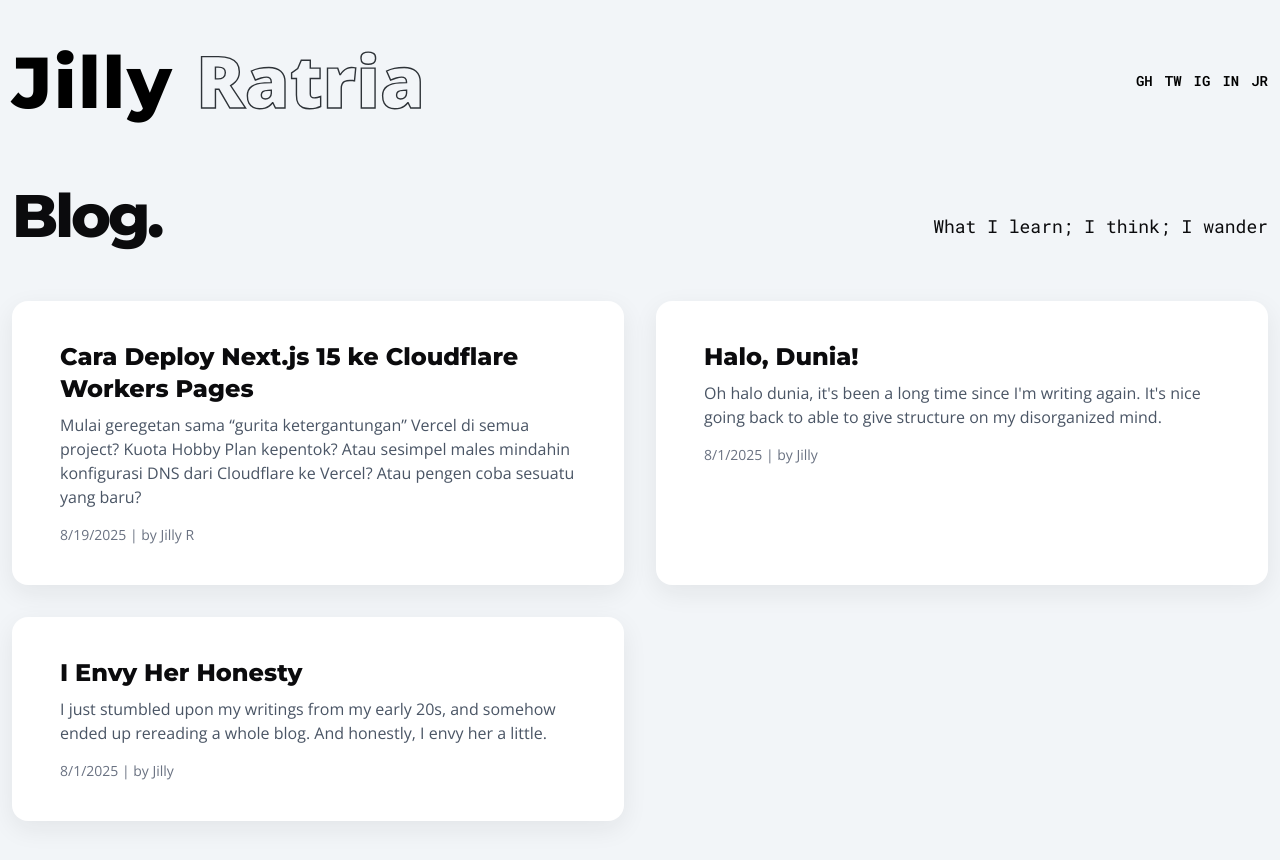
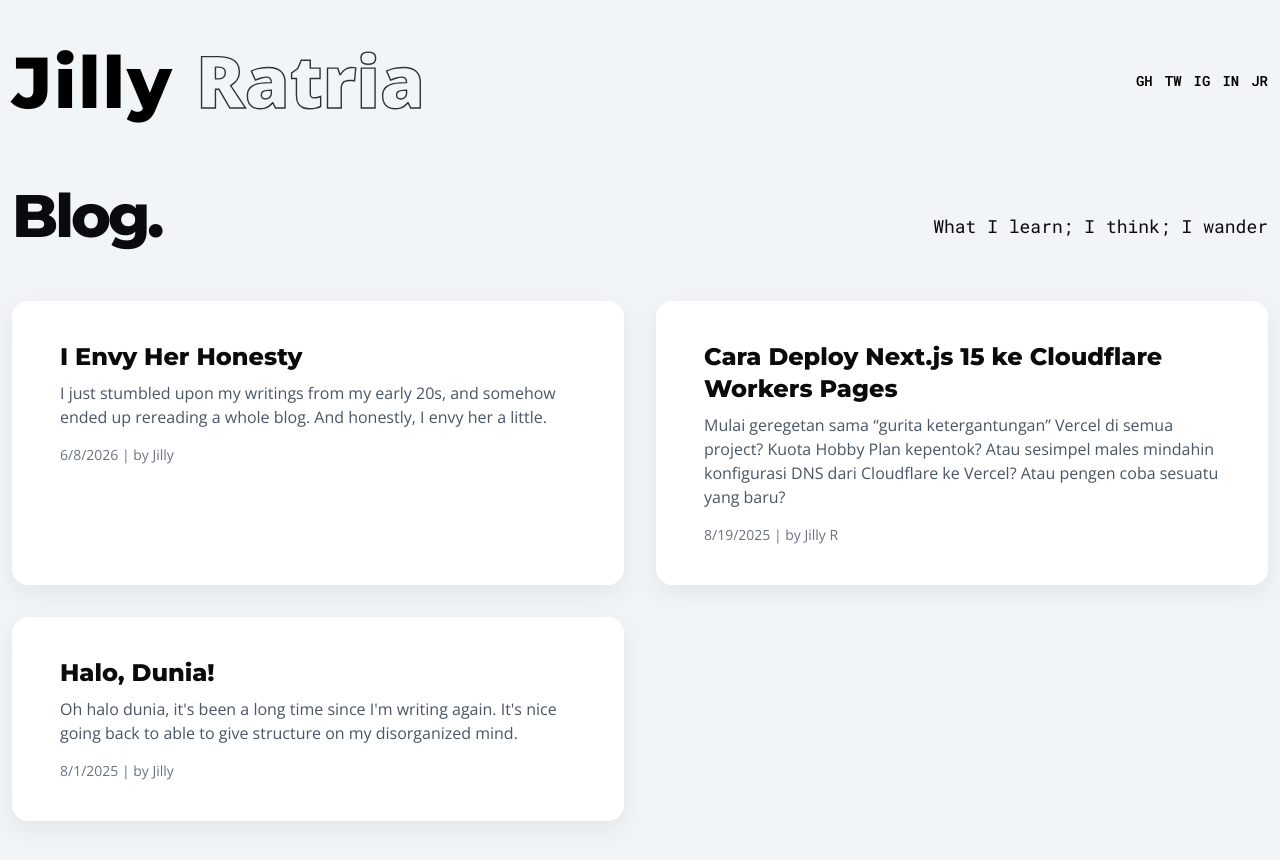
Before and after one commit to jillyratria/jilly-web, a Next.js app: page /blog in a window 1280 px wide. Shown: the top 860 px of the page. Built offline with nearby package versions, Linux system fonts and the light colour scheme.

Commit message:
feat:generated

```diff
--- a/src/generated/posts.data.ts
+++ b/src/generated/posts.data.ts
@@ -1,5 +1,13 @@
 // AUTO-GENERATED by scripts/generate-posts.mjs — do not edit.
 export const posts = [
+  {
+    "title": "I Envy Her Honesty",
+    "excerpt": "I just stumbled upon my writings from my early 20s, and somehow ended up rereading a whole blog. And honestly, I envy her a little.",
+    "date": "2026-06-08T05:35:14.322Z",
+    "author": "Jilly",
+    "slug": "i-envy-her-honesty",
+    "content": "\nI just stumbled upon my writings from my early 20s, and somehow ended up rereading a whole blog.\n\nAnd honestly, I envy her a little.\n\nNot because her life was better. It wasn’t necessarily easier. She was angry, sad, bitter, confused, dramatic, and sometimes joking about things that probably hurt more than she admitted.\n\nBut she was honest.\n\nShe wrote what she felt. She wrote what she saw. She didn’t always try to make herself look graceful, mature, or “fine.” She allowed herself to be messy in her writing.\n\nAnd I’m grateful I used to be that kind of person.\n\nNow I think I’m more closed. More careful. More afraid of being judged. Somewhere along the way, I learned to look okay. To look like I don’t have problems. To not let too much of myself spill out.\n\nI wonder when I started being this way.\n\nDon’t get me wrong, I’m happy. I’m content with my life. I like remembering that time of my life, but I don’t want to go back.\n\nStill, I do miss that version of me.\n\nThe one who wasn’t so scared of being seen.\n\nAnd maybe writing again is my small way of finding my way back to her."
+  },
   {
     "title": "Cara Deploy Next.js 15 ke Cloudflare Workers Pages",
     "excerpt": "Mulai geregetan sama “gurita ketergantungan” Vercel di semua project? Kuota Hobby Plan kepentok? Atau sesimpel males mindahin konfigurasi DNS dari Cloudflare ke Vercel? Atau pengen coba sesuatu yang baru?",
@@ -15,13 +23,5 @@ export const posts = [
     "author": "Jilly",
     "slug": "hello-world",
     "content": "\nOh halo dunia, it's been a long time since I'm writing again. It's nice going back to able to give structure on my disorganized mind.\n\nHere we go, wish me able to consistent to do this. I'm gonna write almost anything on my life. My thought, my works, my traveling life.\n"
-  },
-  {
-    "title": "I Envy Her Honesty",
-    "excerpt": "I just stumbled upon my writings from my early 20s, and somehow ended up rereading a whole blog. And honestly, I envy her a little.",
-    "date": "2025-08-01T05:35:07.322Z",
-    "author": "Jilly",
-    "slug": "i-envy-her-honesty",
-    "content": "\nI just stumbled upon my writings from my early 20s, and somehow ended up rereading a whole blog.\n\nAnd honestly, I envy her a little.\n\nNot because her life was better. It wasn’t necessarily easier. She was angry, sad, bitter, confused, dramatic, and sometimes joking about things that probably hurt more than she admitted.\n\nBut she was honest.\n\nShe wrote what she felt. She wrote what she saw. She didn’t always try to make herself look graceful, mature, or “fine.” She allowed herself to be messy in her writing.\n\nAnd I’m grateful I used to be that kind of person.\n\nNow I think I’m more closed. More careful. More afraid of being judged. Somewhere along the way, I learned to look okay. To look like I don’t have problems. To not let too much of myself spill out.\n\nI wonder when I started being this way.\n\nDon’t get me wrong, I’m happy. I’m content with my life. I like remembering that time of my life, but I don’t want to go back.\n\nStill, I do miss that version of me.\n\nThe one who wasn’t so scared of being seen.\n\nAnd maybe writing again is my small way of finding my way back to her."
   }
 ] as const;
```
